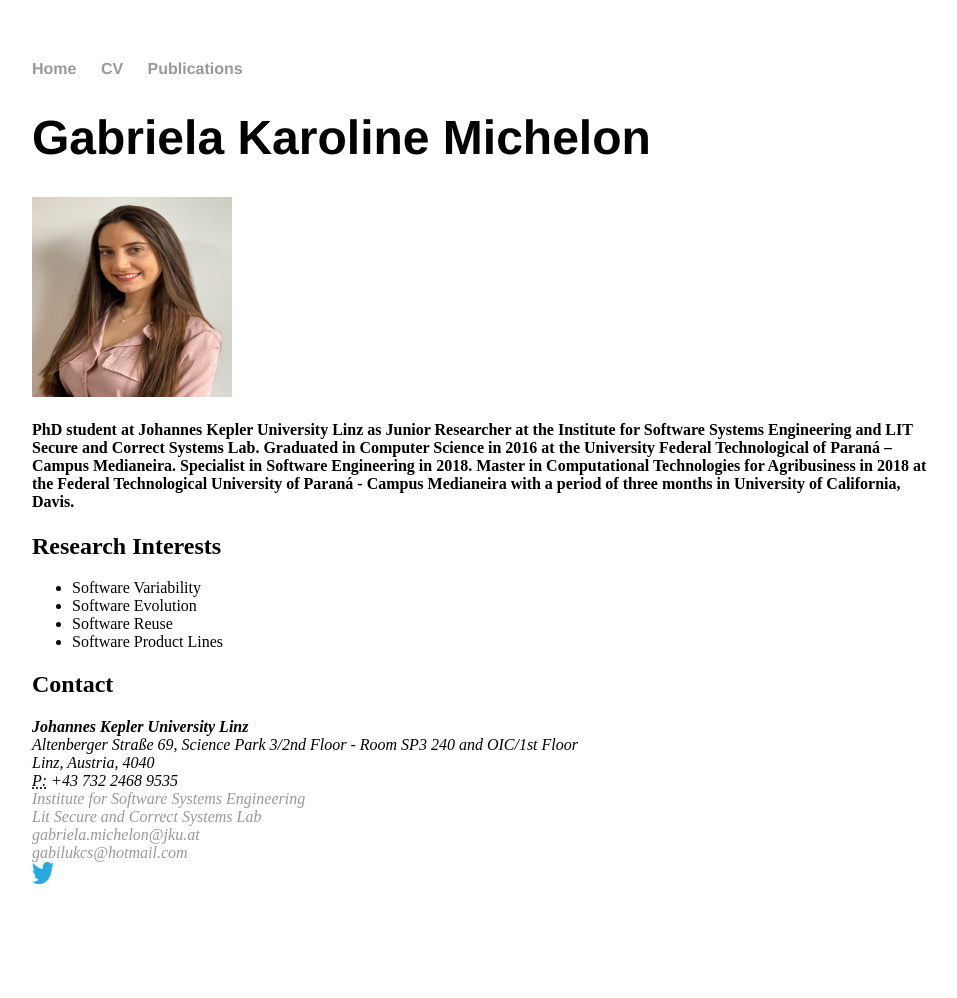
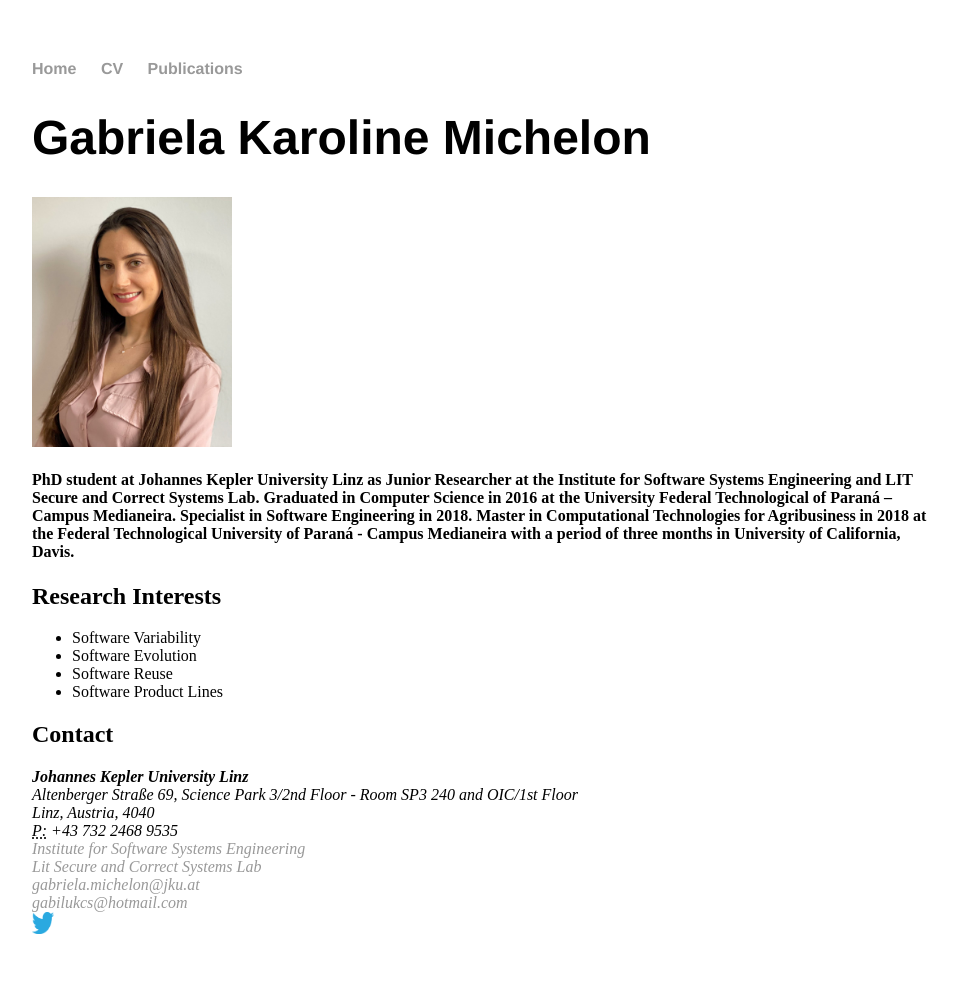
Before and after one commit to GabrielaMichelon/gabrielamichelon.github.io, a Jekyll site: the page index.html, which Jekyll copies as it is, in a window 1280 px wide. Shown: the whole page, without its empty margins (160-1117 px from the left). Built offline with Jekyll 4.4.1, drawn with Linux system fonts in a browser that asks for light colours; before the commit the page ends 948 px from its top, so only the background shows below that.

Commit message:
adjust picture size

```diff
--- a/index.html
+++ b/index.html
@@ -17,7 +17,7 @@
     			<div class="row">
 				<h1>Gabriela Karoline Michelon</h1>
         			<div class="span2">
-					<p><img src="img/pic.jpg" width="200" height="200" style="vertical-align:middle;margin:0px 0px">
+					<p><img src="img/pic.jpg" width="200" height="250" style="vertical-align:middle;margin:0px 0px">
 				</div>
 				<div class="span10">
 					<h4>PhD student at Johannes Kepler University Linz as Junior Researcher at the Institute for Software Systems Engineering and LIT Secure and Correct Systems Lab.
```
